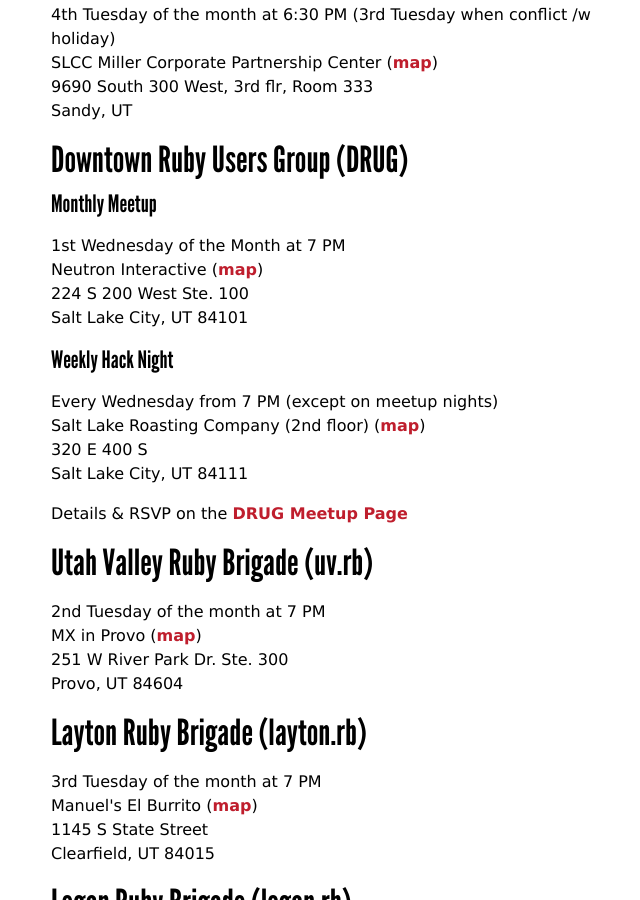
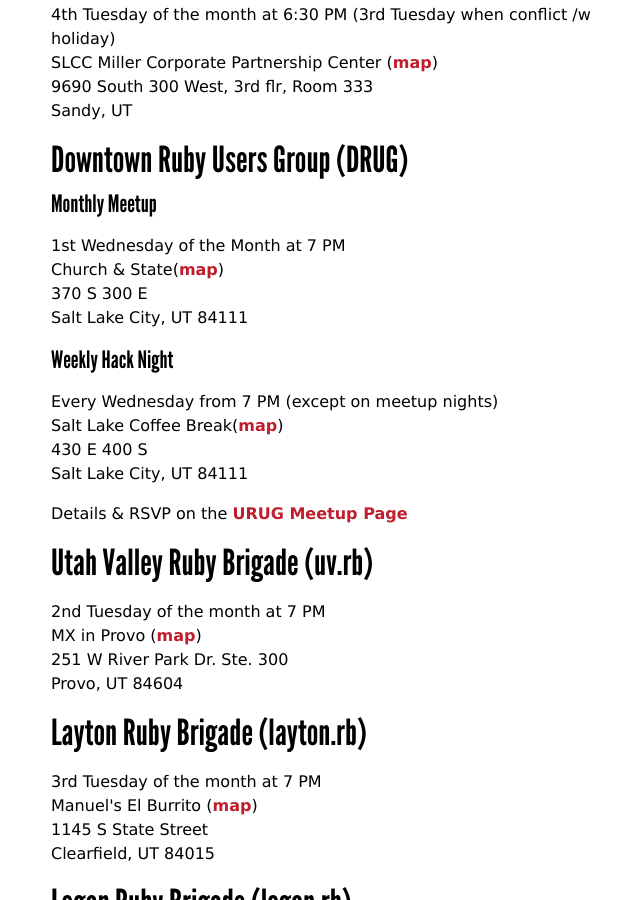
Before and after one commit to urug/urug.github.io, a Jekyll site: the page built from index.html, in a window 1280 px wide and 900 px high, scrolled down 555 px. Shown: the whole window, without its empty margins (289-929 px from the left). Built offline with Jekyll 4.4.1, drawn with Linux system fonts in a browser that asks for light colours.

Commit message:
Updates DRUG meetup locations

```diff
--- a/index.html
+++ b/index.html
@@ -17,16 +17,16 @@
 <h2 id="drug">Downtown Ruby Users Group (DRUG)</h2>
 <h3 id='drug-meetup'> Monthly Meetup </h3>
 <p>1st Wednesday of the Month at 7 PM<br>
-<strong>Neutron Interactive </strong>(<a href="http://goo.gl/euY2Q" target="_blank">map</a>)<br>
-224 S 200 West Ste. 100 <br>
-Salt Lake City, UT 84101</p>
+<strong>Church & State</strong>(<a href="https://goo.gl/FjWxrR" target="_blank">map</a>)<br>
+370 S 300 E <br>
+Salt Lake City, UT 84111</p>
 
 <h3 id='drug-hack-night'> Weekly Hack Night</h3>
 <p>Every Wednesday from 7 PM (except on meetup nights)<br>
-<strong>Salt Lake Roasting Company (2nd floor) </strong>(<a href="http://goo.gl/fk5tmz" target="_blank">map</a>)<br>
-320 E 400 S <br>
+<strong>Salt Lake Coffee Break</strong>(<a href="https://goo.gl/k761Gk" target="_blank">map</a>)<br>
+430 E 400 S <br>
 Salt Lake City, UT 84111</p>
-<p> Details & RSVP on the <a href="http://www.meetup.com/DRUG-Downtown-Ruby-Users-Group" target="_blank">DRUG Meetup Page</a></p>
+<p> Details & RSVP on the <a href="http://www.meetup.com/Utah-Ruby-Users-Group" target="_blank">URUG Meetup Page</a></p>
 
 <h2 id="uv.rb">Utah Valley Ruby Brigade (uv.rb)</h2>
 <p>2nd Tuesday of the month at 7 PM<br>
```
